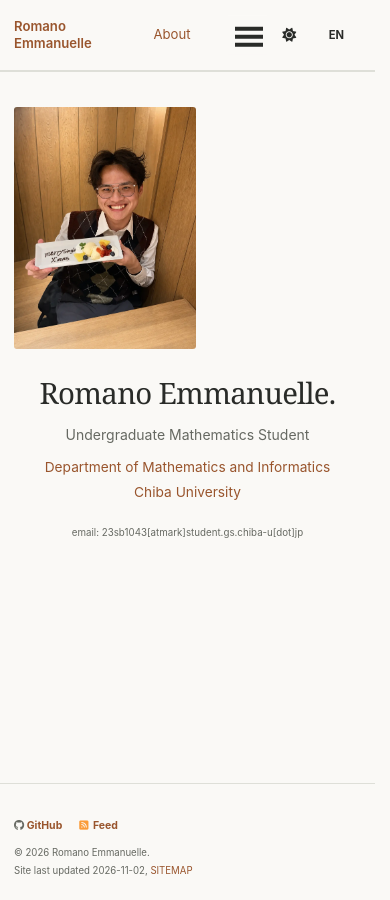
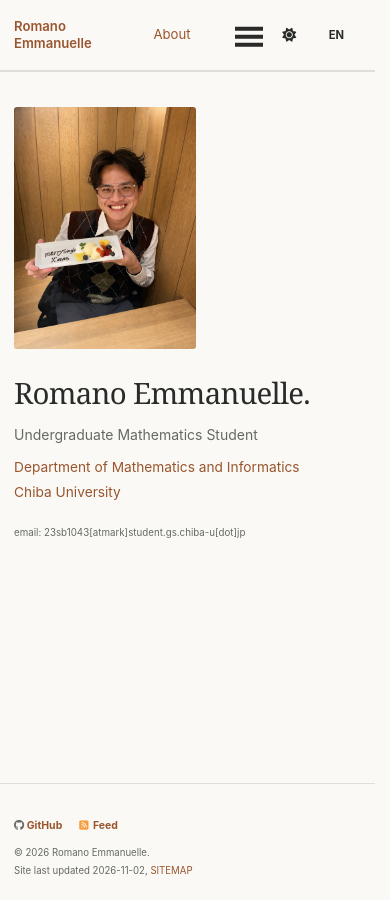
Before and after one commit to RomanoEmmanuelle/RomanoEmmanuelle.github.io, a Jekyll site: the page built from _pages/home.md, in a window 390 px wide. Built offline with Jekyll 4.4.1, drawn with Linux system fonts in a browser that asks for light colours; a style sheet for code colours, icons or effects is not loaded.

Commit message:
Align mobile homepage text with its portrait

```diff
--- a/assets/css/editorial.css
+++ b/assets/css/editorial.css
@@ -19,7 +19,7 @@ html[data-theme="dark"] {
   --global-bg-color: #181917;
   --global-footer-bg-color: #181917;
   --global-text-color: #e9e7e1;
-  --global-text-color-light: #aaaDA4;
+  --global-text-color-light: #aaada4;
   --global-border-color: #353831;
   --global-dark-border-color: #62675c;
   --global-code-background-color: #22251f;
@@ -106,6 +106,7 @@ body {
 .landing-hero__name { font-size: clamp(2.5rem, 3.8vw, 3.5rem); line-height: 1.15; }
 .landing-hero__name span { display: inline; }
 .landing-hero__name-accent { color: var(--global-text-color); }
+.landing-hero__intro { text-align: left; }
 .landing-hero .landing-hero__role {
   font-size: 1rem;
   line-height: 1.6;
```
